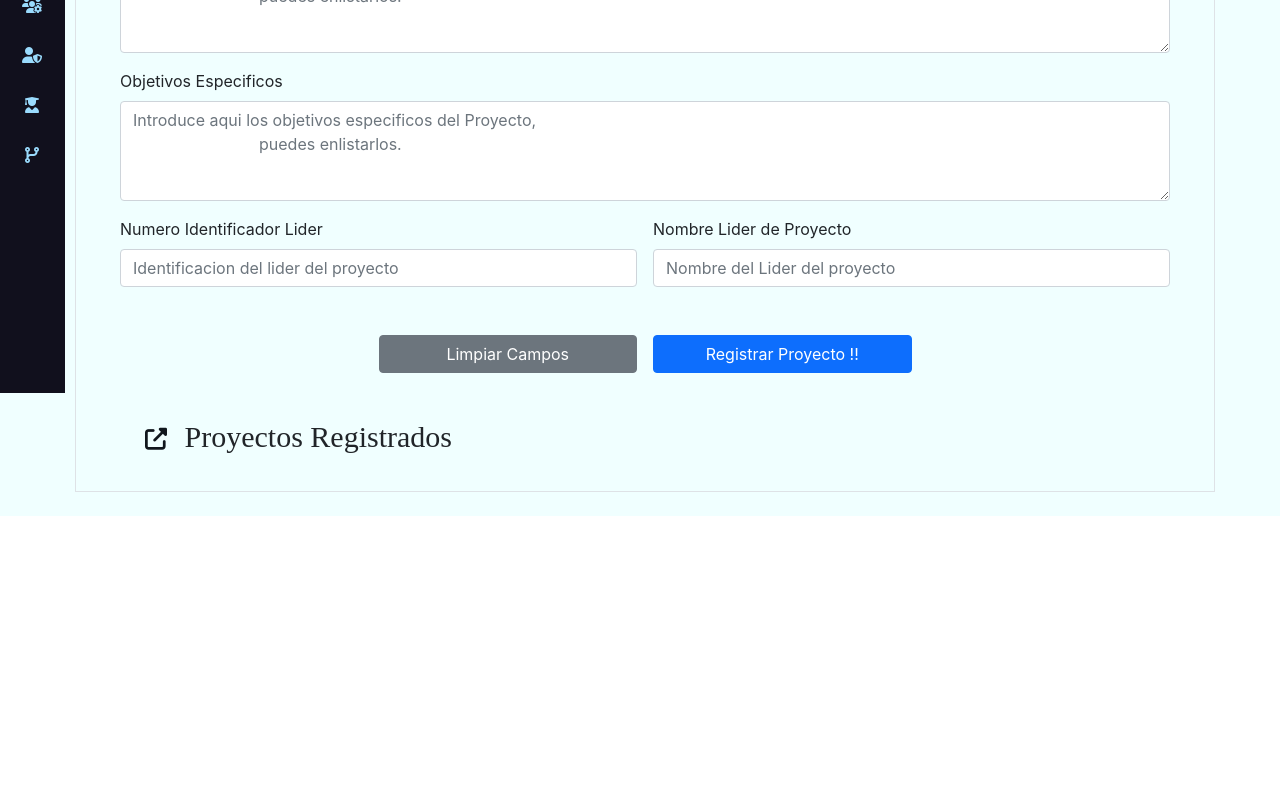
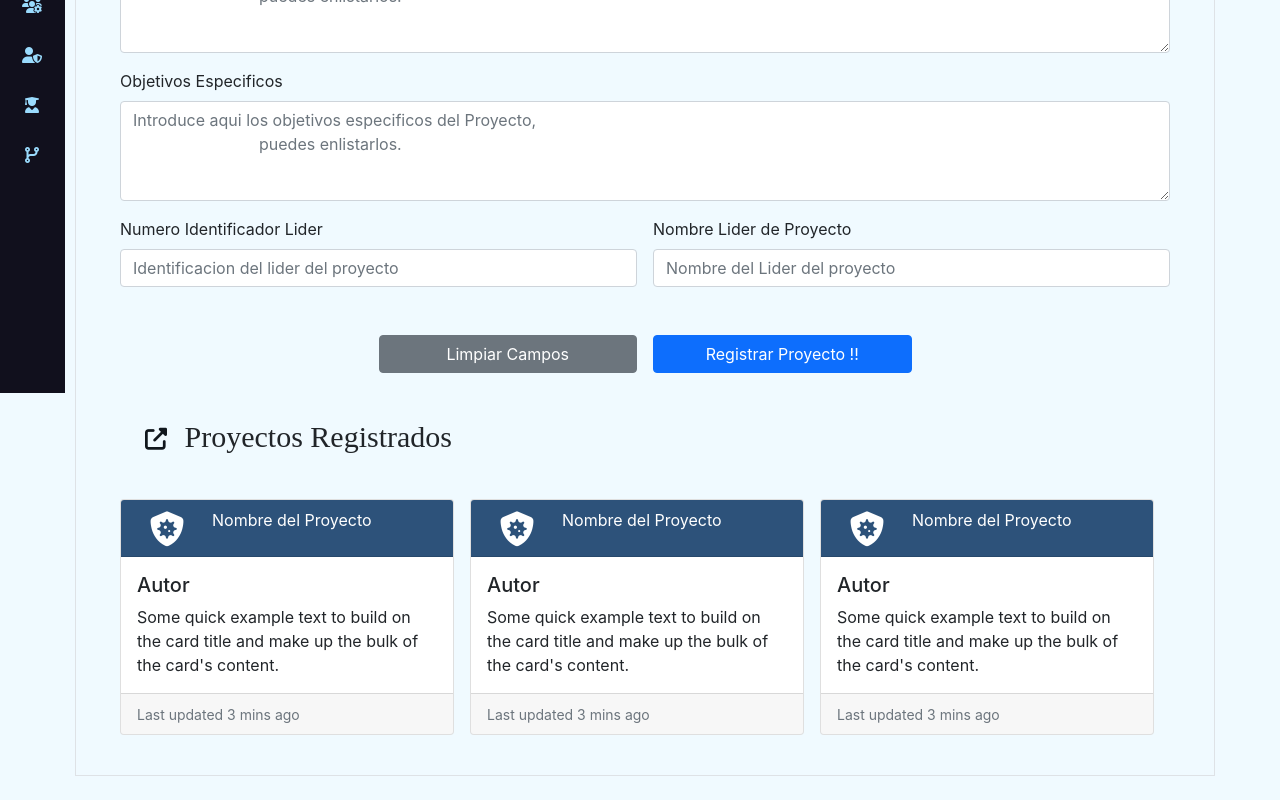
Before and after one commit to johanussa/Proyecto-Ciclo4, a React (Create React App) app in the folder AppProject4/app_project4_frontend/: page /proyectosLider in a window 1280 px wide. Shown: the part 407-1207 px from the top of the page. Before the commit the page ends 923 px from the top, so only its background shows below. Built offline with nearby package versions, Linux system fonts and the light colour scheme.

Commit message:
Se añaden las tarjetas en donde seran visibles los proyectos ya realizados

```diff
--- a/AppProject4/app_project4_frontend/src/Components/sidebar/css/styleSidebar.css
+++ b/AppProject4/app_project4_frontend/src/Components/sidebar/css/styleSidebar.css
@@ -13,6 +13,7 @@
     position: sticky;
     margin-right: 20px;
     float: left;
+    z-index: 100;
 }
 .sidebar .logoContent .logo {
     color: rgb(223, 153, 153);
--- a/AppProject4/app_project4_frontend/src/pages/projects/projectsLider/ProjectsLiderPage.jsx
+++ b/AppProject4/app_project4_frontend/src/pages/projects/projectsLider/ProjectsLiderPage.jsx
@@ -55,7 +55,61 @@ export default function ProjectsPage() {
                         </button>
                     </div>
                     <legend>{ icons[0] } Proyectos Registrados</legend>
+                    <div id="divCards" className="card-group row g-3">
+                        <div className="col-md-4">
+                            <div class="card text-dark mb-3">
+                                <div class="card-header headColor row g-0">
+                                    <div className="col-md-3 mt-1"><i class="fas fa-shield-virus iconCard"></i></div>
+                                    <div className="col-md-9">
+                                        Nombre del Proyecto
+                                    </div>
+                                </div>
+                                <div class="card-body">
+                                    <h5 class="card-title">Autor</h5>
+                                    <p class="card-text">Some quick example text to build on the card title and make up the bulk of the card's content.</p>
+                                </div>
+                                <div class="card-footer">
+                                    <small class="text-muted">Last updated 3 mins ago</small>
+                                </div>
+                            </div>
+                        </div>
+                        <div className="col-md-4">
+                            <div class="card text-dark mb-3">
+                                <div class="card-header headColor row g-0">
+                                    <div className="col-md-3 mt-1"><i class="fas fa-shield-virus iconCard"></i></div>
+                                    <div className="col-md-9">
+                                        Nombre del Proyecto
+                                    </div>
+                                </div>
+                                <div class="card-body">
+                                    <h5 class="card-title">Autor</h5>
+                                    <p class="card-text">Some quick example text to build on the card title and make up the bulk of the card's content.</p>
+                                </div>
+                                <div class="card-footer">
+                                    <small class="text-muted">Last updated 3 mins ago</small>
+                                </div>
+                            </div>
+                        </div>
+                        <div className="col-md-4">
+                            <div class="card text-dark mb-3">
+                                <div class="card-header headColor row g-0">
+                                    <div className="col-md-3 mt-1"><i class="fas fa-shield-virus iconCard"></i></div>
+                                    <div className="col-md-9">
+                                        Nombre del Proyecto
+                                    </div>
+                                </div>
+                                <div class="card-body">
+                                    <h5 class="card-title">Autor</h5>
+                                    <p class="card-text">Some quick example text to build on the card title and make up the bulk of the card's content.</p>
+                                </div>
+                                <div class="card-footer">
+                                    <small class="text-muted">Last updated 3 mins ago</small>
+                                </div>
+                            </div>
+                        </div>
+                    </div>
                 </form>
+
             </div> <br />
         </div>
     )
--- a/AppProject4/app_project4_frontend/src/pages/projects/projectsLider/css/styleProjectPage.css
+++ b/AppProject4/app_project4_frontend/src/pages/projects/projectsLider/css/styleProjectPage.css
@@ -1,4 +1,4 @@
-.bodyLider { background-color: azure; }
+.bodyLider { background-color: rgb(240, 250, 255); }
 #iconProject {
     width: 80px;
     margin: 30px;
@@ -10,34 +10,34 @@
     text-shadow: 2px 2px 2px rgb(16, 102, 168);
     font-family: serif;
 }
-.hrProject {
-    color: rgb(37, 120, 150);
-}
+.hrProject { color: rgb(37, 120, 150); }
 legend {
     font-family: serif;
     font-size: 30px;
     margin-left: 25px;
-    float: left;
 }
-#floatingTextarea {
-    min-height: 100px;
-}
-#containMain {
-    margin-right: 65px;
-}
+#floatingTextarea { min-height: 100px; }
+#containMain { margin-right: 65px; }
 .setDivProject {
     max-width: 100%;
     margin: 25px auto;
     text-align: right;
 }
-.setBtnProject {
-    width: 50%;
-}
-#div2Project {
-    text-align: left;
-}
+.setBtnProject { width: 50%; }
+#div2Project { text-align: left; }
 .fa-external-link-alt {
     font-size: 22px;
     color: #10171d;
     padding-right: 10px;
 }
+.col-md-4 { flex: 1 0 auto; }
+.headColor {
+    color: #fff;
+    background-color: rgb(45, 82, 122);
+}
+.iconCard {
+    font-size: 35px;
+    width: 60px;
+    margin: auto;
+    text-align: center;
+}
```
